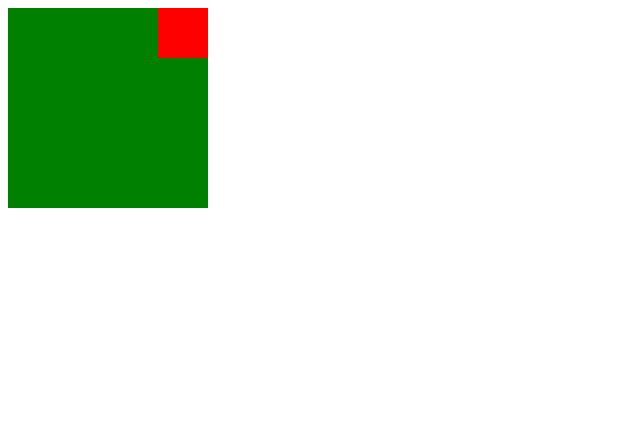
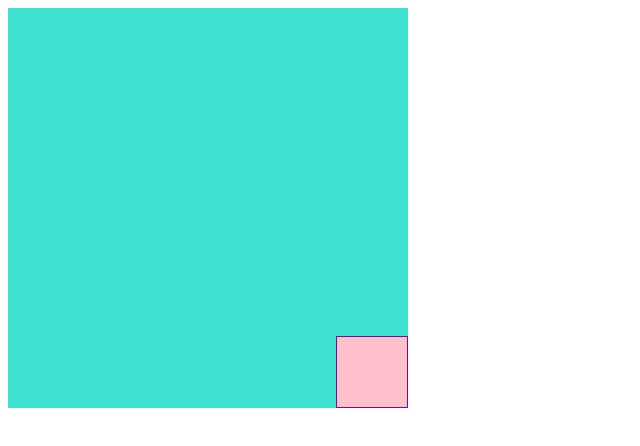
Before and after one commit to piladzisi/moving-box-JS, a plain HTML site: page index.html in a window 1280 px wide. Shown: the whole page, without its empty margins (0-640 px from the left). Drawn offline with Linux system fonts and the light colour scheme.

Commit message:
moving diagonally

```diff
--- a/script.js
+++ b/script.js
@@ -1,23 +1,16 @@
 window.onload = function() {
   var pos = 0;
   var box = document.getElementById('box');
-  var t = setInterval(move, 15);
+  var t = setInterval(move, 5);
 
   function move() {
-    if (pos == 150) {
+    if (pos == 328) {
       clearInterval (t);
     } else {
       pos ++;
+      box.style.top = pos + "px";
       box.style.left = pos +'px';
     }
   }
 
-  function moveBack (){
-    if( pos = 0){
-      clearInterval (tb);
-    } else {
-      pos +=1;
-      box.style.right = pos +'px';
-    }
-  }
 };
--- a/style.css
+++ b/style.css
@@ -1,13 +1,14 @@
 #container{
-  width: 200px;
-  height:200px;
-  background: green;
+  width: 400px;
+  height:400px;
+  background: turquoise;
   position: relative;
 }
 
 #box{
-  width: 50px;
-  height: 50px;
-  background: red;
+  width: 70px;
+  height: 70px;
+  background: pink;
   position: absolute;
+  border: 1px solid darkmagenta;
 }
```
